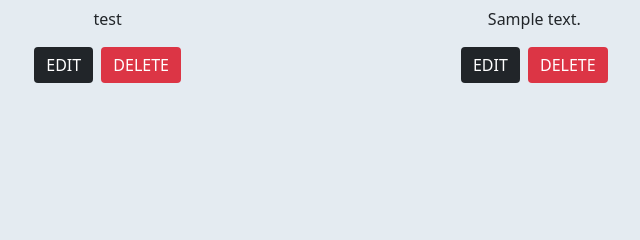
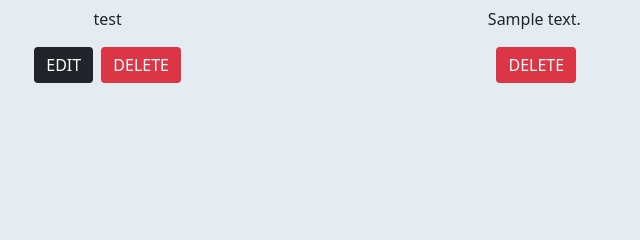
Before and after one commit to Enquil/rtr_v5, a Django app: page /profile/ in a window 1280 px wide. Shown: the part 250-490 px from the top of the page, without its empty margins (319-959 px from the left). Run offline with Django 3.2, Linux system fonts and the light colour scheme; a user stored in the database is signed in; data comes from the database, SQL or seed files in the repository; both versions use the stored data as it was after the commit; tables that the repository leaves empty hold one stand-in row (values such as "Sample post"); some libraries are stand-ins or nearby versions.

Commit message:
added link to edit_post @ profile, changed message to reflect successful update

```diff
--- a/edit_post/views.py
+++ b/edit_post/views.py
@@ -32,6 +32,6 @@ class PostUpdate(UpdateView):
     def form_valid(self, form):
         messages.success(
             self.request,
-            "The task was updated successfully."
+            "The post was successfully updated!"
         )
         return super(PostUpdate, self).form_valid(form)
--- a/profiles/templates/profiles/profile.html
+++ b/profiles/templates/profiles/profile.html
@@ -29,7 +29,7 @@
                             <!-- container with user action buttons -->
                             <div class="options-container">
 
-                                <button class="btn btn-dark border-0 mb-3" href="">EDIT</button>
+                                <a class="btn btn-dark border-0 mb-3" href="{% url 'edit_post' post.slug %}">EDIT</a>
                                 <button type="button"
                                         class="btn btn-danger border-0 mb-3 ms-1"
                                         data-bs-toggle="modal"
@@ -89,8 +89,6 @@
 
                         <!-- container with user action buttons -->
                         <div class="options-container">
-
-                            <button class="btn btn-dark border-0 mb-3" href="">EDIT</button>
                             <button type="button"
                                     class="btn btn-danger border-0 mb-3 ms-1"
                                     data-bs-toggle="modal"
```
Also changed, not shown: db.sqlite3.
